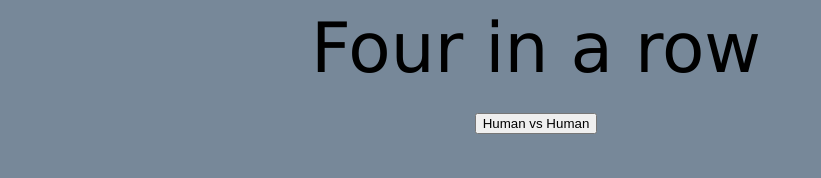
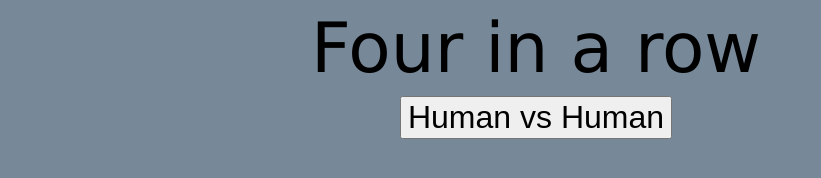
Before and after one commit to chuynh18/fourinarow, a plain HTML site: page index.html in a window 1280 px wide. Shown: the full height of the page, 104-925 px from the left. Drawn offline with Linux system fonts and the light colour scheme.

Commit message:
larger font size buttons

```diff
--- a/assets/css/style.css
+++ b/assets/css/style.css
@@ -26,6 +26,11 @@ body {
 
 #turn {
     font-size: 32pt;
+}
+
+button {
+    font-size: 24pt;
+    margin: 0 5px;
 }
 
 .grid-container {
```
